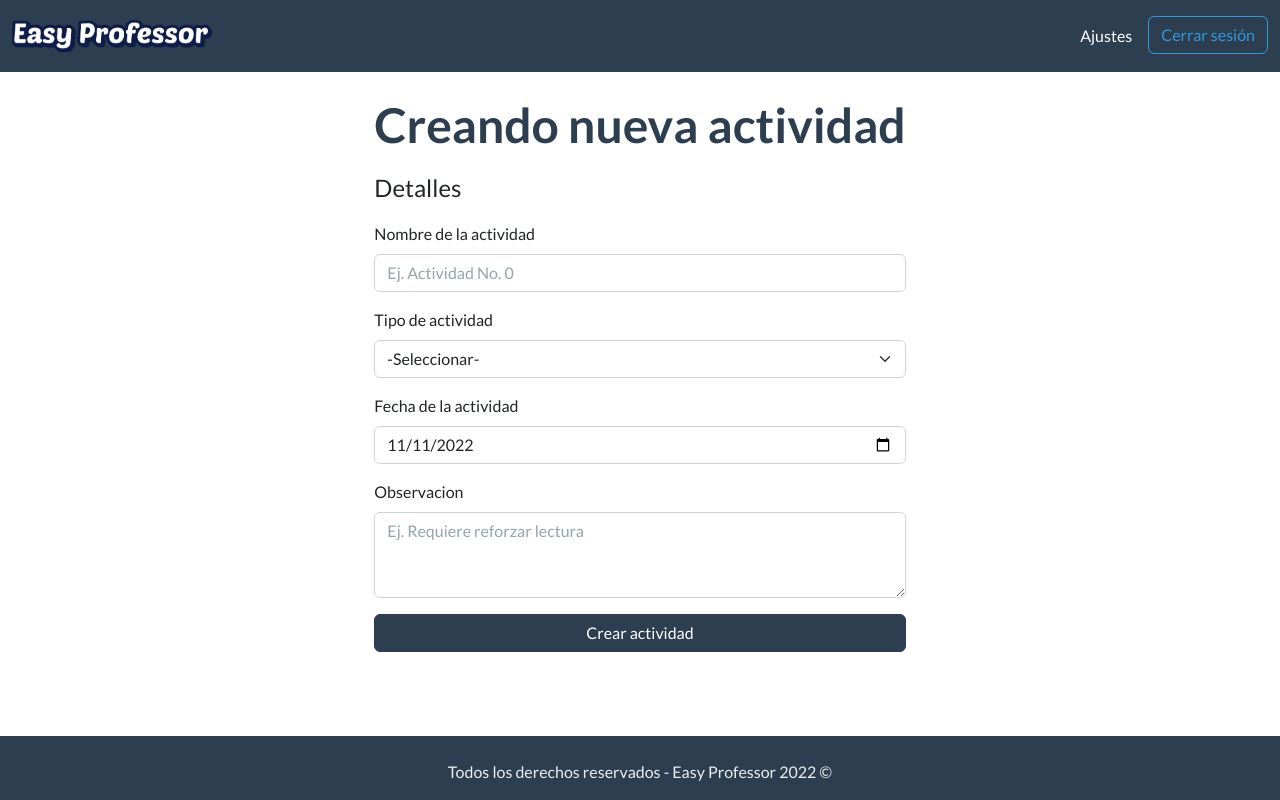
After one commit to Jeflh/Easy-Professor, a PHP site: template views/actividades/V_nuevaActividad.php in a window 1280 px wide. The commit adds this page. Run offline with PHP 8.4, Linux system fonts and the light colour scheme; the template is opened without the code that fills it, so the values that code supplies are empty.

Commit message:
Se añadió la sección para crear una nueva actividad.

```diff
--- a/views/actividades/V_actividad.php
+++ b/views/actividades/V_actividad.php
@@ -1,6 +1,6 @@
 <?php
   require_once('includes/head.php');
-  require_once('includes/noLoggedNav.php');
+  require_once('includes/loggedNav.php');
 ?>
 
 <main>
--- /dev/null
+++ b/views/actividades/V_nuevaActividad.php
@@ -0,0 +1,55 @@
+<?php
+  require_once('includes/head.php');
+  require_once('includes/loggedNav.php');
+
+  $fecha =  date('Y-m-d');
+?>
+
+<main>
+
+<div class="container d-flex justify-content-center mb-3">
+    <form data-bitwarden-watching="1" action="index.php?c=actividad&a=crear" method="POST">
+      <fieldset>
+        <legend class="mt-4 text-center text-primary">
+          <h1><strong>Creando nueva actividad</strong></h1>
+        </legend>
+        <fieldset class="form-group">
+          <legend>Detalles</legend>
+          <div class="form-group">
+            <label for="nombre" class="form-label mt-2">Nombre de la actividad</label>
+            <input name="nombre" type="text" class="form-control" id="nombre" placeholder="Ej. Actividad No. 0" autocomplete="off">
+          </div>
+
+          <div class="form-group">
+            <label for="sexo" class="form-label mt-3">Tipo de actividad</label>
+            <select class="form-select" id="sexo" name="sexo" value=" ">
+              <option disabled selected="selected">-Seleccionar-</option>
+              <option>1. Trabajo</option>
+              <option>2. Tarea</option>
+              <option>3. Examen</option>
+            </select>
+          </div>
+
+          <div class="form-group">
+            <label for="fecha" class="form-label mt-3">Fecha de la actividad</label>
+            <input name="fecha" type="date" class="form-control" id="fecha" value="<?php echo str_replace('/', '-', $fecha); ?>">
+
+          <div class="form-group">
+            <label for="observacion" class="form-label mt-3">Observacion</label>
+            <textarea class="form-control" id="observacion" name="observacion" rows="3" data-dl-input-translation="true" placeholder="Ej. Requiere reforzar lectura"></textarea>
+            <deepl-inline-translate style="z-index: 1999999999;"></deepl-inline-translate>
+          </div>
+
+        </fieldset>
+        <div class="d-grid gap-2">
+          <button type="submit" class="btn btn-primary mt-3">Crear actividad</button>
+        </div>
+      </fieldset>
+    </form>
+  </div>
+
+</main>
+
+<?php
+  require_once('includes/footer.php');
+?>
```
Also changed, not shown: controllers/Actividad.php (+9 -1 lines), views/actividades/V_actividades.php (+17 -5 lines), views/actividades/V_editarActividad.php (+16 -0 lines).
